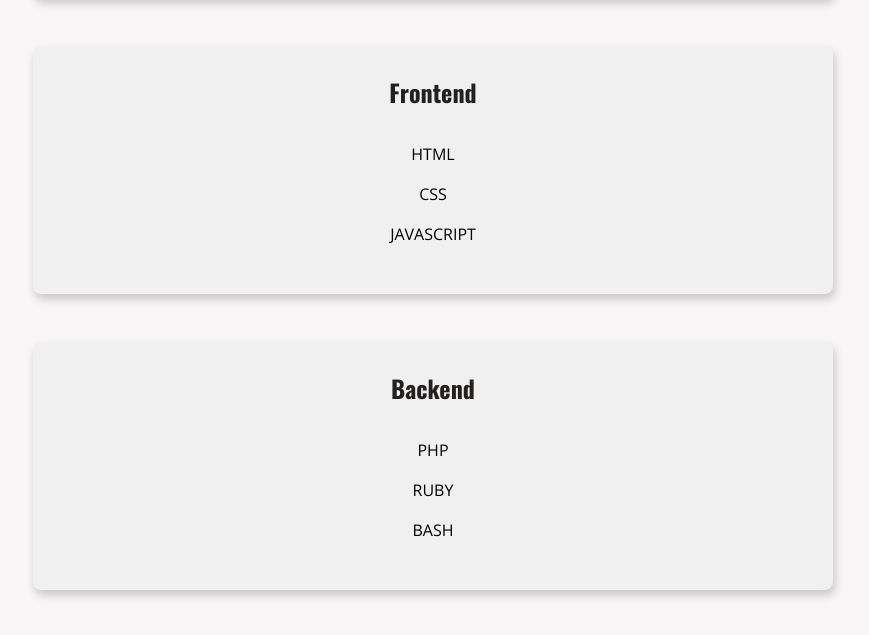
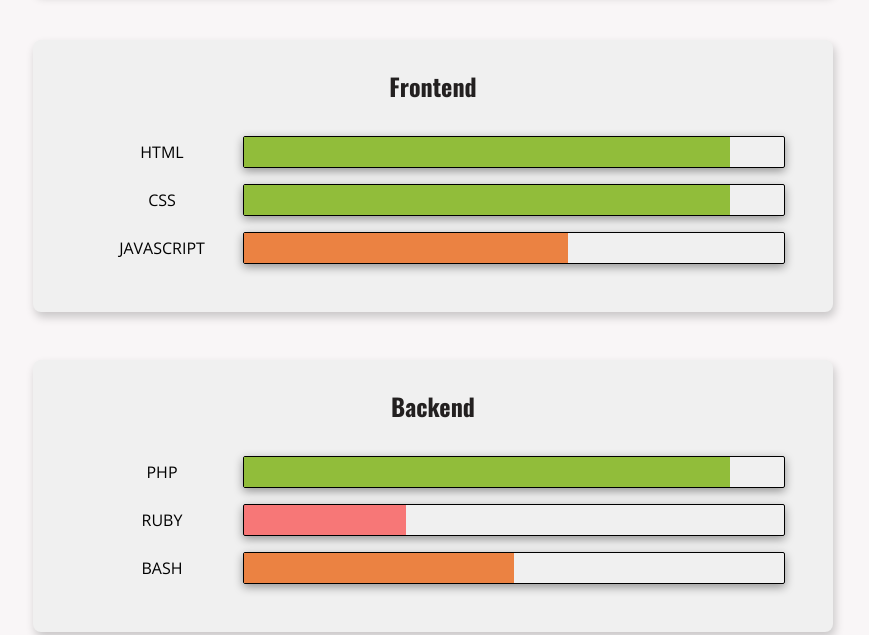
Before and after one commit to catlynce/profile, a plain HTML site: page index.html in a window 1280 px wide. Shown: the part 580-1215 px from the top of the page, without its empty margins (207-1076 px from the left). Drawn offline with nearby package versions, Linux system fonts and the light colour scheme.

Commit message:
Add some progress bars

```diff
--- a/index.html
+++ b/index.html
@@ -11,7 +11,9 @@
 <body>
     <div class="container">
         <div class="card pb-6">
-            <img class="img-circle" src="https://avatars3.githubusercontent.com/u/6062926?s=460&v=4" alt="Nuno Martins Photo">
+            <div class="img-circle profile-img">
+                <div class="img-circle glow"></div>
+            </div>
             <h1>Nuno Martins</h1>
             <h2>Full Stack Developer</h2>
             <p class="text-justify">Lorem ipsum dolor sit amet consectetur adipisicing elit. Aut perferendis reiciendis numquam consequatur impedit. Eveniet distinctio consectetur deleniti unde molestiae dolores totam est libero facere minima adipisci quibusdam optio, in maiores, soluta modi, voluptates recusandae? Ducimus, nihil consequuntur esse veniam aperiam qui, dolores assumenda architecto aliquam ullam, maxime nesciunt accusantium!</p>
@@ -21,9 +23,18 @@
         <div class="card">
             <h2>Frontend</h2>
             <ul class="stacked">
-                <li class="text-upper">html</li>
-                <li class="text-upper">css</li >
-                <li class="text-upper">javascript</li >
+                <li class="text-upper flex-between flex-center">
+                    <span class="col-3">html</span>
+                    <span class="col-7 progressbar" data-width="90"></span>
+                </li>
+                <li class="text-upper flex-between flex-center">
+                    <span class="col-3">css</span>
+                    <span class="col-7 progressbar" data-width="90"></span>
+                </li >
+                <li class="text-upper flex-between flex-center">
+                    <span class="col-3">javascript</span>
+                    <span class="col-7 progressbar" data-width="60"></span>
+                </li >
             </ul>
 
         </div>
@@ -31,9 +42,18 @@
         <div class="card">
             <h2>Backend</h2>
             <ul class="stacked">
-                <li class="text-upper">php</li >
-                <li class="text-upper">ruby</li >
-                <li class="text-upper">bash</li >
+                <li class="text-upper flex-between flex-center">
+                    <span class="col-3">php</span>
+                    <span class="col-7 progressbar" data-width="90"></span>
+                </li >
+                <li class="text-upper flex-between flex-center">
+                    <span class="col-3">ruby</span>
+                    <span class="col-7 progressbar" data-width="30"></span>
+                </li >
+                <li class="text-upper flex-between flex-center">
+                    <span class="col-3">bash</span>
+                    <span class="col-7 progressbar" data-width="50"></span>
+                </li >
             </ul>
         </div>
 
--- a/style.css
+++ b/style.css
@@ -1,8 +1,5 @@
 @import url('https://fonts.googleapis.com/css?family=Open+Sans:300,400,700|Oswald:500,700&display=swap');
-/***
-font-family: 'Open Sans', sans-serif;
-font-family: 'Oswald', sans-serif;
-**/
+
 body {
     min-height: 100%;
     font-family: 'Open Sans', sans-serif;
@@ -47,6 +44,31 @@ img {
     border-radius: 50%;
 }
 
+.profile-img {
+    position: relative;
+    width: 150px;
+    height: 150px;
+    background-size: cover;
+    background-position: center center;
+    background-image: url(https://avatars3.githubusercontent.com/u/6062926?s=460&v=4);
+    background-color: transparent;
+}
+
+/* .glow {
+    position: relative;
+} */
+
+.profile-img:hover .glow {
+    position: absolute;
+    top: 0;
+    left: 0;
+    right: 0;
+    bottom: 0;
+    background-color: red;
+}
+.glow:hover {
+}
+
 .text-justify {
     text-align: justify;
 }
@@ -57,6 +79,24 @@ img {
 
 .pb-6 {
     padding-bottom: 48px !important;
+}
+
+.flex-center {
+    display: flex;
+    align-items: center;
+}
+
+.flex-between {
+    display: flex;
+    justify-content: space-between;
+}
+
+.col-3 {
+    width: 30%;
+}
+
+.col-7 {
+    width: 70%;
 }
 
 .container {
@@ -101,6 +141,62 @@ img {
     color: rgba(30,30,30,.9);
 }
 
+.progressbar {
+    display: flex;
+    width: 100%;
+    height: 30px;
+    border: 1px solid;
+    border-radius: 2px;
+    box-shadow: 0 3px 10px rgba(0,0,0,.4);
+}
+.progressbar:after {
+    content: '';
+    width: 80%;
+}
+.progressbar:after {
+    content: '';
+}
+.progressbar[data-width="10"]:after {
+    width: 10%;
+    background-color: rgba(255,0,0,.5)
+}
+.progressbar[data-width="20"]:after {
+    width: 20%;
+    background-color: rgba(255,0,0,.5)
+}
+.progressbar[data-width="30"]:after {
+    width: 30%;
+    background-color: rgba(255,0,0,.5)
+}
+.progressbar[data-width="40"]:after {
+    width: 40%;
+    background-color: rgba(255,0,0,.5)
+}
+.progressbar[data-width="50"]:after {
+    width: 50%;
+    background-color: #eb8242;
+}
+.progressbar[data-width="60"]:after {
+    width: 60%;
+    background-color: #eb8242;
+}
+.progressbar[data-width="70"]:after {
+    width: 70%;
+    background-color: #f6da63;
+}
+.progressbar[data-width="80"]:after {
+    width: 80%;
+    background-color: #f6da63;
+}
+.progressbar[data-width="90"]:after {
+    width: 90%;
+    background-color: #91bd3a;
+}
+.progressbar[data-width="100"]:after {
+    width: 100%;
+    background-color: #91bd3a;
+}
+
 @media (max-width: 768px) {
     .container {
         width: 700px;
```
